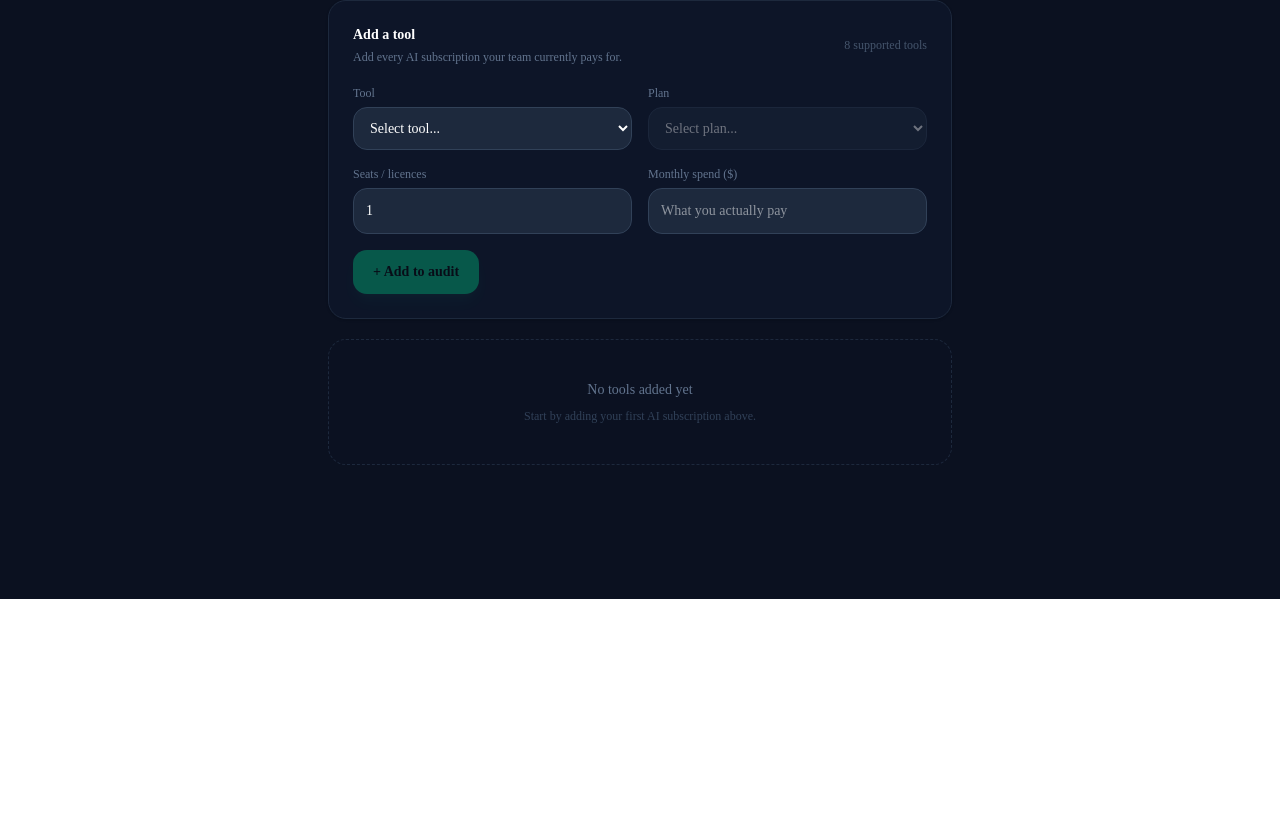
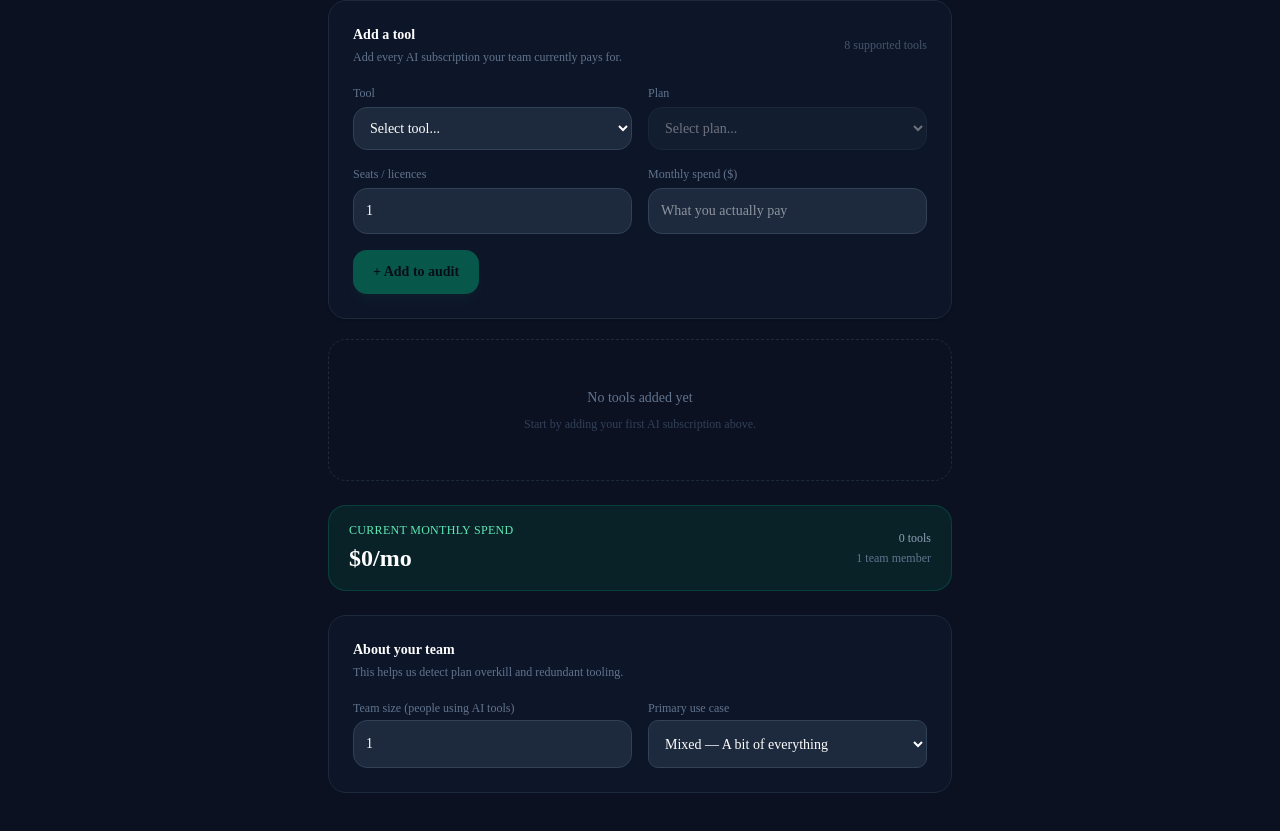
Before and after one commit to SwedeshnaMishra/ai-spend-audit, a Next.js app: page /audit in a window 1280 px wide. Shown: the part 201-1032 px from the top of the page. Before the commit the page ends 800 px from the top, so only its background shows below. Built offline with nearby package versions, Linux system fonts and the light colour scheme.

Commit message:
feat: add team size and use case inputs connected to Zustand store

```diff
--- a/src/app/audit/page.tsx
+++ b/src/app/audit/page.tsx
@@ -4,10 +4,10 @@ import { useState } from "react";
 import { useRouter } from "next/navigation";
 
 import { useAuditStore } from "@/lib/store";
-import { TOOLS } from "@/lib/pricing";
 
 import AddToolForm from "@/components/AddToolForm";
 import ToolsList from "@/components/ToolsList";
+import TeamContext from "@/components/TeamContext";
 
 export default function AuditPage() {
 
@@ -39,19 +39,23 @@ export default function AuditPage() {
           </h1>
 
           <p className="text-slate-400 text-lg leading-relaxed">
-
             Add every AI tool you pay for.
             We&apos;ll tell you where you can save.
           </p>
+
           <div className="flex items-center gap-2 text-xs text-slate-600 mt-4">
+
             <div className="w-2 h-2 rounded-full bg-emerald-400 animate-pulse" />
 
             <span>
               Your progress is automatically saved
             </span>
+
           </div>
 
         </div>
+
+        <div className="space-y-6">
 
           <AddToolForm onAdd={addTool} />
 
@@ -60,7 +64,63 @@ export default function AuditPage() {
             onRemove={removeTool}
           />
 
-        {/* Team context — Block 4 goes here */}
+          <div className="bg-emerald-500/10 border border-emerald-500/20 rounded-2xl px-5 py-4">
+
+            <div className="flex items-center justify-between">
+
+              <div>
+
+                <p className="text-xs text-emerald-300 uppercase tracking-wide">
+                  Current monthly spend
+                </p>
+
+                <p className="text-2xl font-bold text-white mt-1">
+
+                  $
+
+                  {tools.reduce(
+                    (sum, t) => sum + t.monthlySpend,
+                    0
+                  )}
+
+                  /mo
+
+                </p>
+
+              </div>
+
+              <div className="text-right">
+
+                <p className="text-xs text-slate-400">
+
+                  {tools.length} tool
+
+                  {tools.length !== 1 ? "s" : ""}
+
+                </p>
+
+                <p className="text-xs text-slate-500 mt-1">
+
+                  {teamSize} team member
+
+                  {teamSize !== 1 ? "s" : ""}
+
+                </p>
+
+              </div>
+
+            </div>
+
+          </div>
+
+          <TeamContext
+            teamSize={teamSize}
+            useCase={useCase}
+            onTeamSizeChange={setTeamSize}
+            onUseCaseChange={setUseCase}
+          />
+
+        </div>
 
         {/* Submit button — Block 5 goes here */}
 
--- /dev/null
+++ b/src/components/TeamContext.tsx
@@ -0,0 +1,73 @@
+"use client"
+
+import type { UseCase } from "@/lib/audit-engine"
+
+interface Props {
+  teamSize: number
+  useCase: UseCase
+  onTeamSizeChange: (n: number) => void
+  onUseCaseChange:  (u: UseCase) => void
+}
+
+const USE_CASES: { value: UseCase; label: string; desc: string }[] = [
+  { value: "coding",   label: "Coding",   desc: "Writing and reviewing code" },
+  { value: "writing",  label: "Writing",  desc: "Docs, emails, content"       },
+  { value: "data",     label: "Data",     desc: "Analysis and reporting"      },
+  { value: "research", label: "Research", desc: "Deep research and synthesis" },
+  { value: "mixed",    label: "Mixed",    desc: "A bit of everything"         },
+]
+
+export default function TeamContext({
+  teamSize, useCase, onTeamSizeChange, onUseCaseChange
+}: Props) {
+  return (
+    <div className="bg-slate-900/70 border border-slate-800 rounded-2xl p-6 mb-8">
+      <div className="mb-5">
+  <p className="text-sm font-semibold text-white">
+    About your team
+  </p>
+
+  <p className="text-xs text-slate-500 mt-1">
+    This helps us detect plan overkill and redundant tooling.
+  </p>
+</div>
+
+      <div className="grid grid-cols-1 md:grid-cols-2 gap-4 items-end">
+
+        <div>
+          <label className="block text-xs text-slate-500 mb-1">
+            Team size (people using AI tools)
+          </label>
+          <input
+            type="number"
+            min={1}
+            max={10000}
+            value={teamSize}
+            onChange={(e) =>
+              onTeamSizeChange(Math.max(1, parseInt(e.target.value) || 1))
+            }
+            className="w-full bg-slate-800 border border-slate-700 rounded-xl px-3 h-12 text-sm text-white focus:outline-none focus:border-emerald-500"
+          />
+        </div>
+
+        <div>
+          <label className="block text-xs text-slate-500 mb-1">
+            Primary use case
+          </label>
+          <select
+            value={useCase}
+            onChange={(e) => onUseCaseChange(e.target.value as UseCase)}
+            className="w-full bg-slate-800 border border-slate-700 rounded-lg px-3 h-12 text-sm text-white focus:outline-none focus:border-emerald-500"
+          >
+            {USE_CASES.map((u) => (
+              <option key={u.value} value={u.value}>
+                {u.label} — {u.desc}
+              </option>
+            ))}
+          </select>
+        </div>
+
+      </div>
+    </div>
+  )
+}
--- a/src/components/ToolsList.tsx
+++ b/src/components/ToolsList.tsx
@@ -16,7 +16,7 @@ export default function ToolsList({
   if (tools.length === 0) {
 
     return (
-      <div className="border border-dashed border-slate-800 rounded-2xl p-10 text-center mb-6 bg-slate-900/20">
+      <div className="border border-dashed border-slate-800 rounded-2xl py-12 px-6 text-center mb-6 bg-slate-900/20">
 
         <p className="text-slate-500 text-sm">
           No tools added yet
```
Lines whose indentation alone changed are shown as unchanged.
